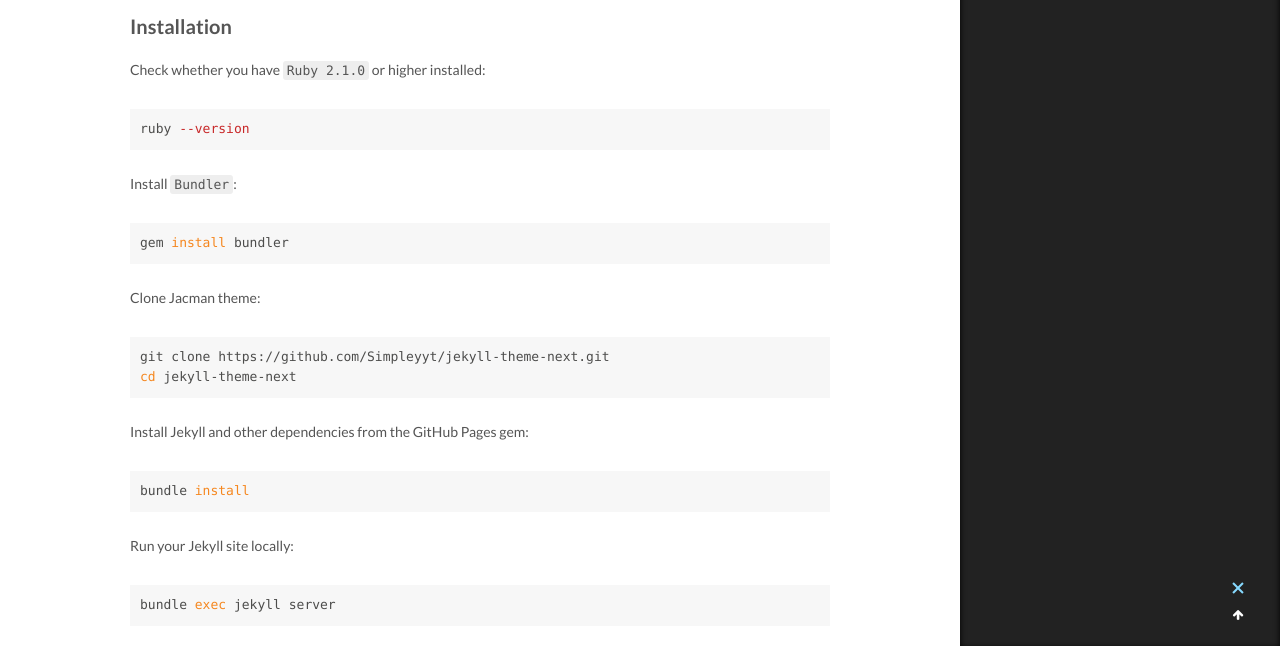
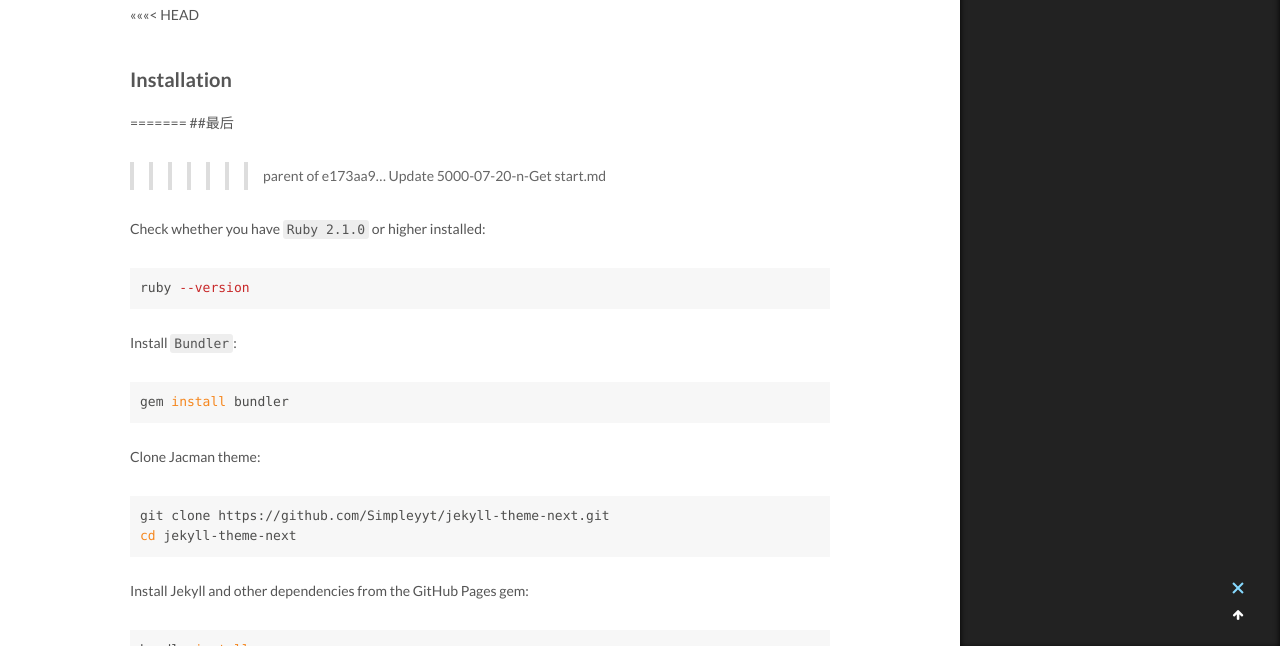
Before and after one commit to Maozu/Maozu, a Jekyll site: the page built from _posts/5000-07-20-n-Get start.md, in a window 1280 px wide and 900 px high, scrolled down 1870 px, cut to the strip 254-900 px from the top of the window. Built offline with Jekyll 4.4.1, drawn with Linux system fonts in a browser that asks for light colours; comment, search, counter and statistics services are not loaded.

```diff
--- a/_posts/5000-07-20-n-Get start.md
+++ b/_posts/5000-07-20-n-Get start.md
@@ -30,7 +30,11 @@ tags:
 ![Mobile Preview](http://iissnan.com/nexus/next/mobile.png)
 
 
+<<<<<<< HEAD
 ## Installation
+=======
+##最后
+>>>>>>> parent of e173aa9... Update 5000-07-20-n-Get start.md
 
 Check whether you have `Ruby 2.1.0` or higher installed:
 
```
